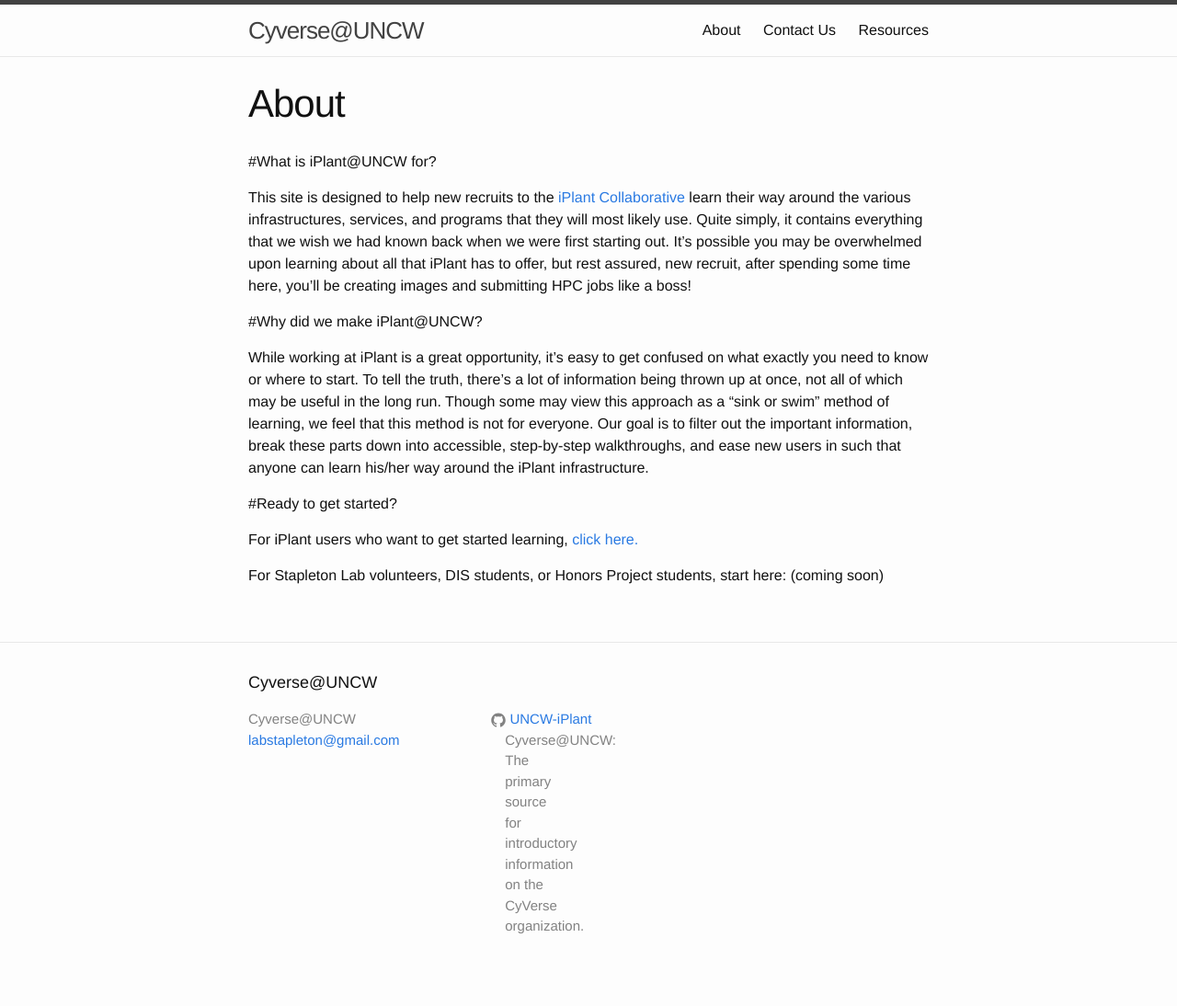
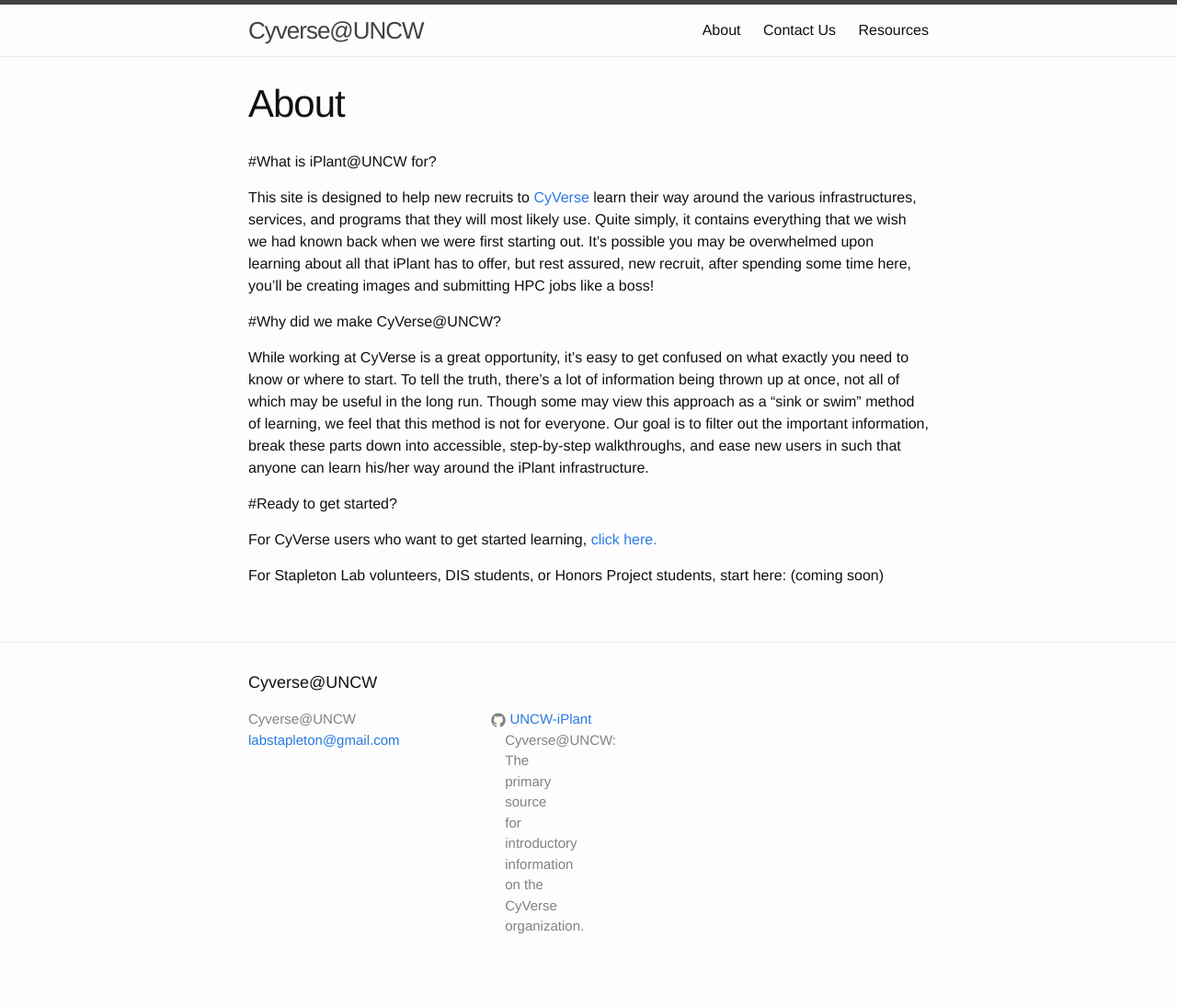
Before and after one commit to UNCW-iPlant/UNCW-iPlant.github.io, a Jekyll site: the page built from about.md, in a window 1280 px wide. Shown: the whole page at 92% size. Built offline with Jekyll 4.4.1, drawn with Linux system fonts in a browser that asks for light colours.

Commit message:
iPlant to CyVerse
changed all occurrences of iPlant to CyVerse

```diff
--- a/about.md
+++ b/about.md
@@ -5,20 +5,20 @@
 ---
 #What is iPlant@UNCW for?
 
-This site is designed to help new recruits to the [iPlant Collaborative](http://www.iplantcollaborative.org/) learn their way around the various infrastructures,
+This site is designed to help new recruits to [CyVerse](http://www.iplantcollaborative.org/) learn their way around the various infrastructures,
 services, and programs that they will most likely use. Quite simply, it contains everything that we wish we had known back when we were first starting out.
 It's possible you may be overwhelmed upon learning about all that iPlant has to offer, but rest assured, new recruit, after spending some time here, you'll be creating images and
 submitting HPC jobs like a boss!
 
-#Why did we make iPlant@UNCW?
+#Why did we make CyVerse@UNCW?
 
-While working at iPlant is a great opportunity, it's easy to get confused on what exactly you need to know or where to start. To tell the truth, there's a lot of information being thrown up at once, not all of which may
+While working at CyVerse is a great opportunity, it's easy to get confused on what exactly you need to know or where to start. To tell the truth, there's a lot of information being thrown up at once, not all of which may
 be useful in the long run. Though some may view this approach as a "sink or swim" method of learning, we feel that this method is not for everyone. Our goal is to filter out the important
 information, break these parts down into accessible, step-by-step walkthroughs, and ease new users in such that anyone can learn his/her way around the iPlant infrastructure.
 
 #Ready to get started?
 
-For iPlant users who want to get started learning, [click here.](http://uncw-iplant.github.io/iplant/intro/2015/03/21/intro-to-iPlant.html)
+For CyVerse users who want to get started learning, [click here.](http://uncw-iplant.github.io/iplant/intro/2015/03/21/intro-to-iPlant.html)
 
 For Stapleton Lab volunteers, DIS students, or Honors Project students, start here:
 (coming soon)
```
Also changed, not shown: resources.md (+2 -2 lines).
